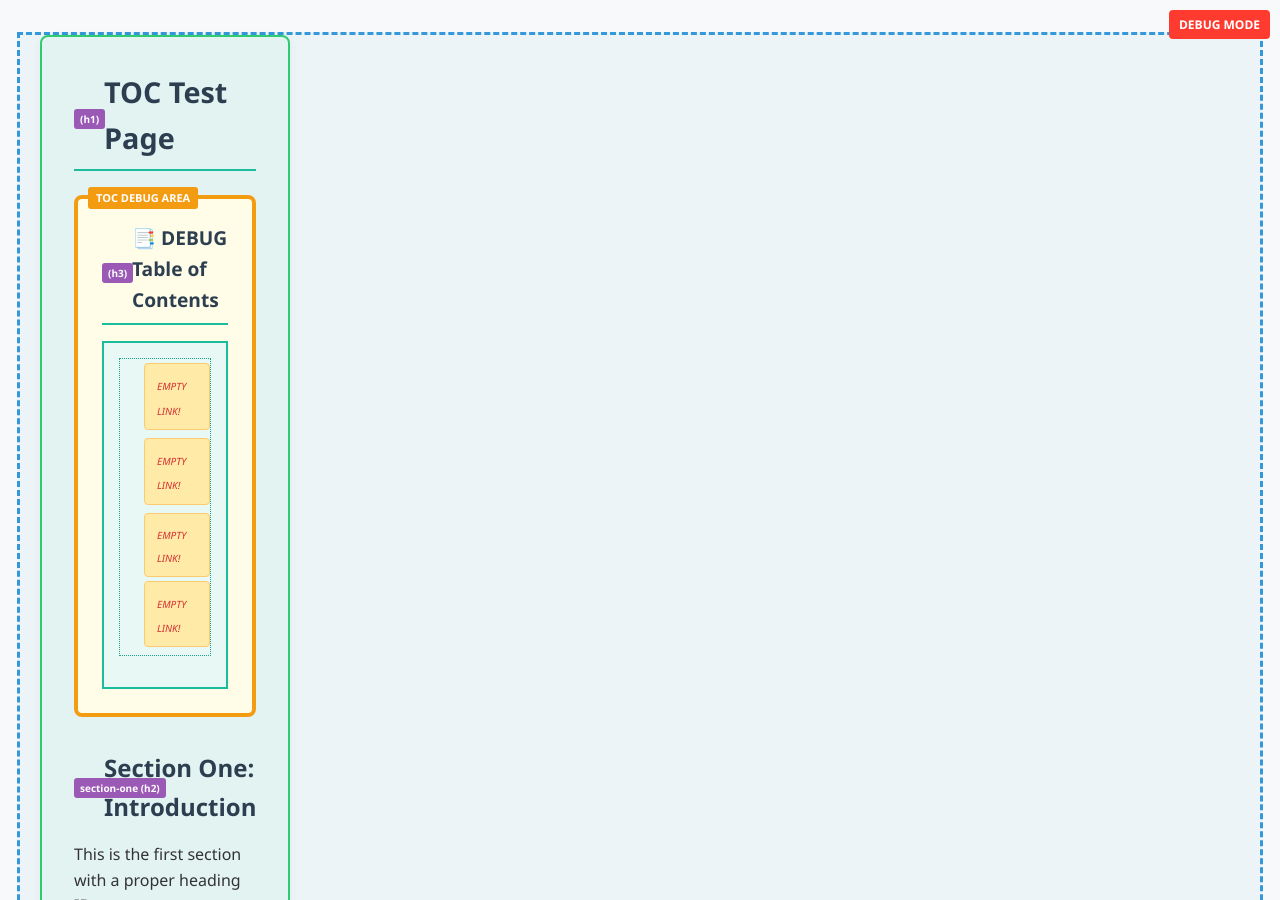
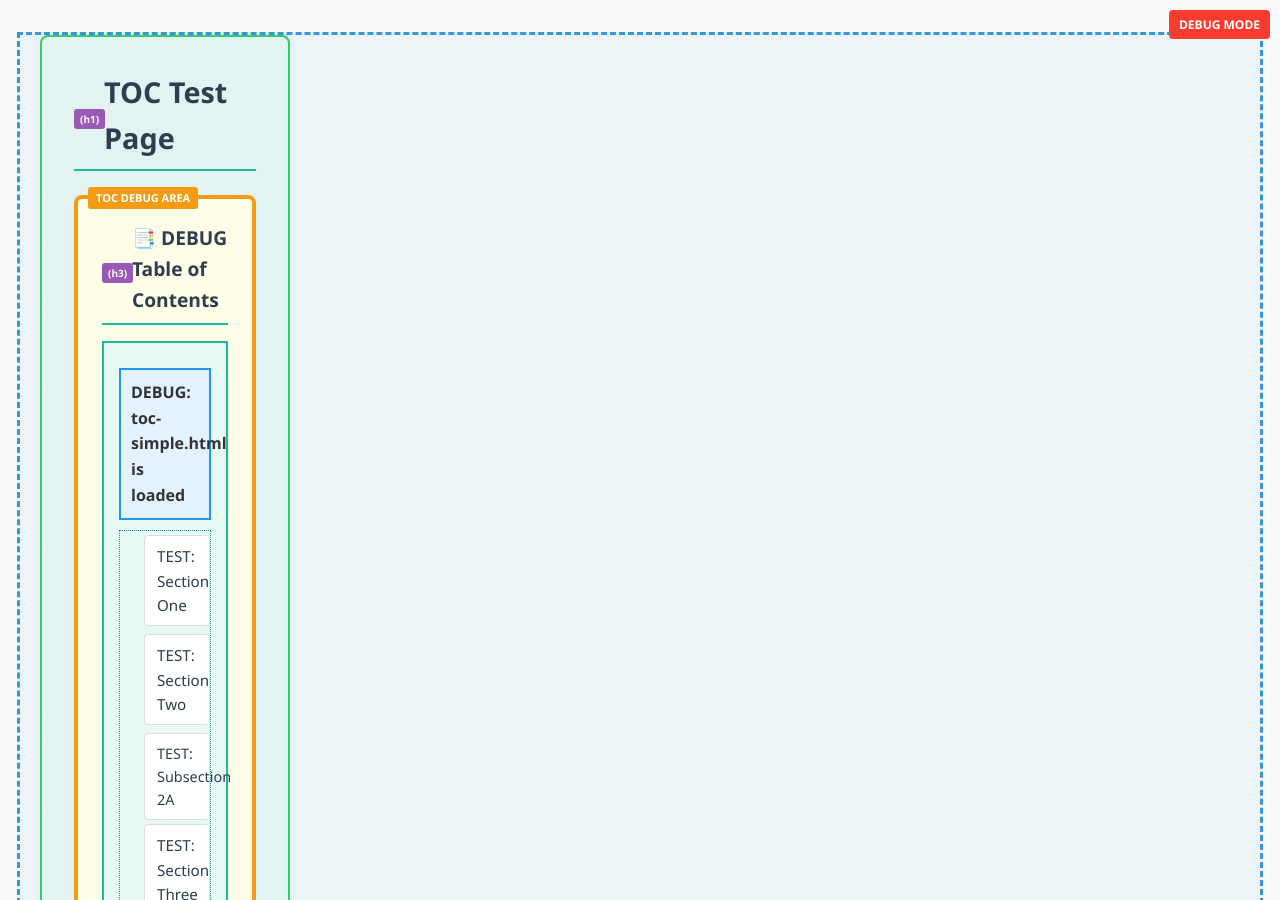
Before and after one commit to Prestipino/Prestipino.github.io, a Jekyll site: the page built from test-toc.html, in a window 1280 px wide and 900 px high. Built offline with Jekyll 4.4.1, drawn with Linux system fonts in a browser that asks for light colours.

Commit message:
Replace toc.html with toc-simple.html in layout

```diff
--- a/_layouts/page-with-toc.html
+++ b/_layouts/page-with-toc.html
@@ -20,7 +20,7 @@
                 <!-- SIMPLE TOC TEST -->
                 <div class="page-toc" style="border:2px solid red;">
                     <h3>📑 DEBUG Table of Contents</h3>
-                    {% include toc.html %}
+                    {% include toc-simple.html %}
                 </div>
 
                 <!-- Page Content -->
```
